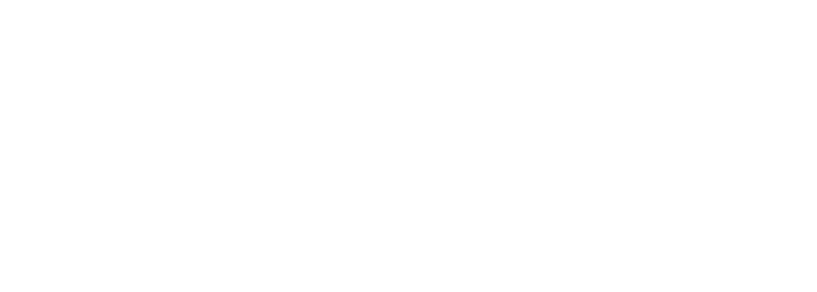
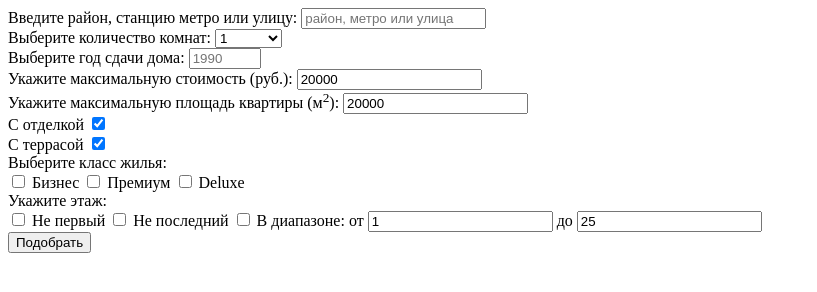
Before and after one commit to ershinin/html_css, a plain HTML site: page homework_2/apartment.html in a window 1280 px wide. Shown: the whole page, without its empty margins (0-817 px from the left). Drawn offline with Linux system fonts and the light colour scheme.

Commit message:
apartment.html added

```diff
--- a/homework_2/apartment.html
+++ b/homework_2/apartment.html
@@ -1,10 +1,108 @@
 <!DOCTYPE html>
-<html lang="en">
+<html lang="ru">
 <head>
     <meta charset="UTF-8">
-    <title>Title</title>
+    <title>Подбор квартиры</title>
 </head>
 <body>
+<form action="#" method="#">
+    <div>
+        <label for="place">Введите район, станцию метро или улицу:</label>
+        <input id="place"
+               type="text"
+               name="place"
+               placeholder="район, метро или улица">
+    </div>
+    <div>
+        <label for="room_count">Выберите количество комнат:</label>
+        <select id="room_count" name="room_count">
+            <option value="0">Студия</option>
+            <option value="1" selected>1</option>
+            <option value="2">2</option>
+            <option value="3">3</option>
+            <option value="4">4</option>
+            <option value="5">5+</option>
+        </select>
+    </div>
+    <div>
+        <label for="year">Выберите год сдачи дома:</label>
+        <input id="year"
+               name="year"
+               type="number"
+               min="1800"
+               max="2021"
+               placeholder="1990">
+    </div>
+    <div>
+        <label for="max_cost">Укажите максимальную стоимость (руб.):</label>
+        <input id="max_cost"
+               name="max_cost"
+               type="number"
+               min="0"
+               value="20000">
+    </div>
+    <div>
+        <label for="area">Укажите максимальную площадь квартиры (м<sup>2</sup>):</label>
+        <input id="area"
+               name="area"
+               type="number"
+               min="0"
+               value="20000">
+    </div>
+    <div>
+        <label>
+            С отделкой
+            <input type="checkbox" name="facing" checked value="facing">
+        </label>
+    </div>
+    <div>
+        <label>
+            С террасой
+            <input type="checkbox" name="facing" checked value="facing">
+        </label>
+    </div>
+    <div>
+        <label>
+            Выберите класс жилья:
+            <div>
+                <label>
+                    <input type="checkbox" name="class[]" value="business">
+                    Бизнес
+                </label>
+                <label>
+                    <input type="checkbox" name="class[]" value="premium">
+                    Премиум
+                </label>
+                <label>
+                    <input type="checkbox" name="class[]" value="deluxe">
+                    Deluxe
+                </label>
+            </div>
+        </label>
+    </div>
+    <div>
+        <label for="floor">Укажите этаж:</label>
+        <div>
+            <label>
+                <input type="checkbox" name="floor[]" value="not_first">
+                Не первый
+            </label>
+            <label>
+                <input type="checkbox" name="floor[]" value="not_last">
+                Не последний
+            </label>
+            <label>
+                <input type="checkbox" name="floor[]" value="not_last">
+                В диапазоне:
+                <label for="floor_from">от</label>
+                <input type="number" id="floor_from" name="floor_from" value="1" min="1">
+                <label for="floor_to">до</label>
+                <input type="number" id="floor_to" name="floor_to" value="25" min="1">
+        </div>
+        </label>
 
+    </div>
+    <input type="submit" value="Подобрать">
+</form>
 </body>
 </html>
```
